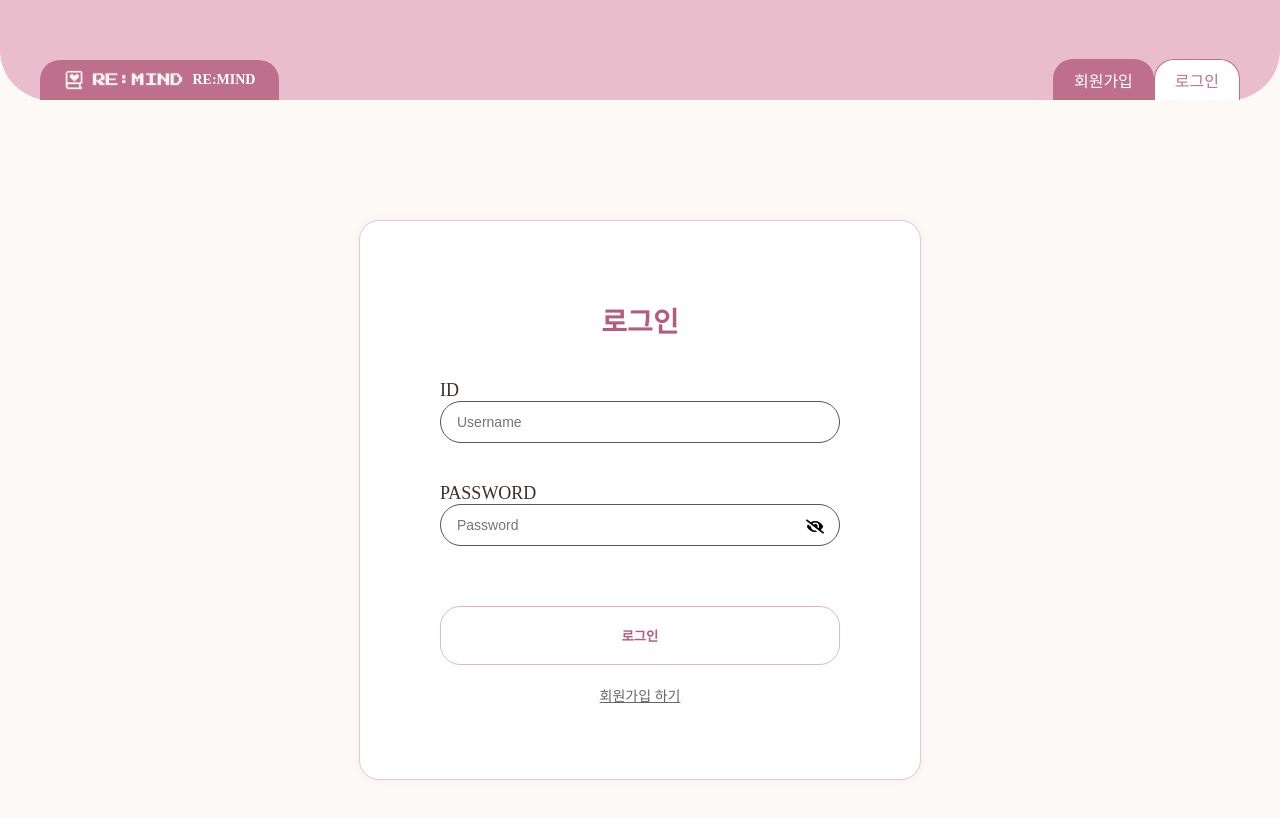
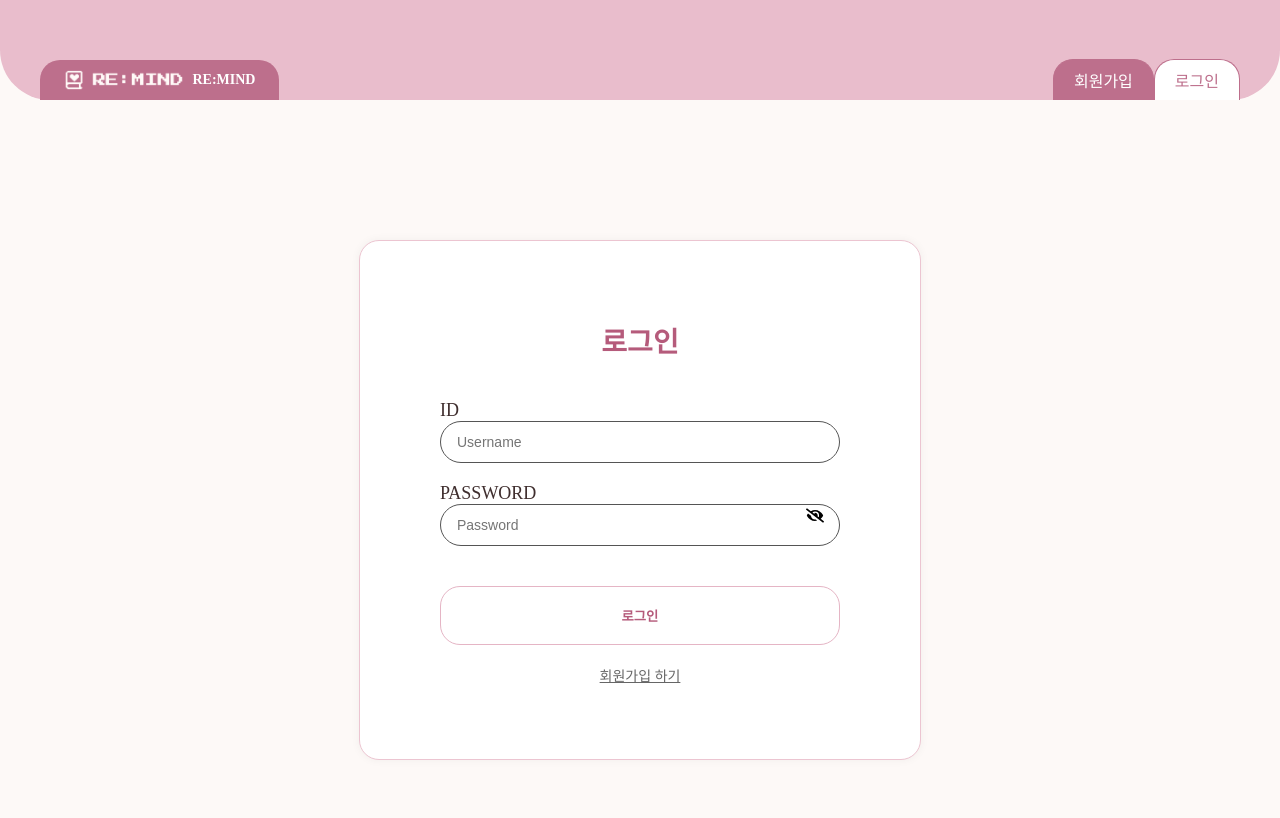
Before and after one commit to 2025-REMIND/REMIND-Frontend, a React (Create React App) app in the folder remind/: page / in a window 1280 px wide. Shown: the top 818 px of the page. Built offline with nearby package versions, Linux system fonts and the light colour scheme; a web font is replaced by a local one.

Commit message:
♻️ 로그인 컴포넌트 재구성

```diff
--- a/remind/src/components/LoginForm/LoginForm.jsx
+++ b/remind/src/components/LoginForm/LoginForm.jsx
@@ -1,13 +1,13 @@
 import React, { useState } from 'react';
 import * as S from './LoginForm.style';
 import Header from './header/Header';
-import { FaEye, FaEyeSlash } from 'react-icons/fa';
-
+import UsernameInput from './input/UsernameInput';
+import PasswordInput from './input/PasswordInput';
+import ToRegisterButton from './button/ToRegisterButton';
 export const LoginForm = () => {
   const [isPasswordVisible, setIsPasswordVisible] = useState(false);
   const [username, setUsername] = useState('');
   const [password, setPassword] = useState('');
-
   const [errors, setErrors] = useState({ username: '', password: '' });
 
   const togglePasswordVisibility = () => {
@@ -16,22 +16,24 @@ export const LoginForm = () => {
 
   const handleSubmit = (e) => {
     e.preventDefault();
+    const newErrors = { username: '', password: '' };
     let isValid = true;
-    const newErrors = { username: '', password: '' };
 
-    // 아이디 유효성
     if (username.trim().length < 4) {
       newErrors.username = '아이디가 일치하지 않습니다.';
       isValid = false;
     }
 
-    // 비밀번호 유효성
     if (password.length < 8) {
       newErrors.password = '비밀번호가 일치하지 않습니다.';
       isValid = false;
     }
 
     setErrors(newErrors);
+    if (isValid) {
+      // 로그인 처리 로직 (ex. API 호출)
+      console.log('로그인 시도:', username, password);
+    }
   };
 
   return (
@@ -42,43 +44,23 @@ export const LoginForm = () => {
           <form onSubmit={handleSubmit}>
             <h1>로그인</h1>
 
-            <S.InputBox>
-              <S.InputBoxText>ID</S.InputBoxText>
-              <S.Input
-                type="text"
-                placeholder="Username"
+            <UsernameInput
               value={username}
               onChange={(e) => setUsername(e.target.value)}
-                required
-                error={!!errors.username}
+              error={errors.username}
             />
-              <S.ErrorText visible={!!errors.username}>{errors.username}</S.ErrorText>
 
-            </S.InputBox>
-
-            <S.InputBox>
-              <S.InputBoxText>PASSWORD</S.InputBoxText>
-              <S.Input
-                type={isPasswordVisible ? 'text' : 'password'}
-                placeholder="Password"
+            <PasswordInput
               value={password}
               onChange={(e) => setPassword(e.target.value)}
-                required
-                error={!!errors.password}
+              error={errors.password}
+              isVisible={isPasswordVisible}
+              toggle={togglePasswordVisibility}
             />
-              <S.ToggleIcon onClick={togglePasswordVisibility}>
-                {isPasswordVisible ? <FaEye /> : <FaEyeSlash />}
-              </S.ToggleIcon>
-              <S.ErrorText visible={!!errors.password}>{errors.password}</S.ErrorText>
-
-
-            </S.InputBox>
 
             <S.LoginButton type="submit">로그인</S.LoginButton>
 
-            <S.RegisterButton>
-              <p>회원가입 하기</p>
-            </S.RegisterButton>
+            <ToRegisterButton/>
           </form>
         </S.LoginFromWrapper>
       </S.LoginFromLayout>
--- /dev/null
+++ b/remind/src/components/LoginForm/button/ToRegisterButton.jsx
@@ -0,0 +1,13 @@
+import React from 'react'
+import * as S from '../LoginForm.style'
+
+const ToRegisterButton = () => {
+  return (
+
+    <S.RegisterButton>
+      <p>회원가입 하기</p>
+    </S.RegisterButton>
+  )
+}
+
+export default ToRegisterButton;
--- /dev/null
+++ b/remind/src/components/LoginForm/input/PasswordInput.jsx
@@ -0,0 +1,23 @@
+import React from 'react';
+import * as S from '../LoginForm.style';
+import { FaEye, FaEyeSlash } from 'react-icons/fa';
+
+const PasswordInput = ({ value, onChange, error, isVisible, toggle }) => (
+  <S.InputBox>
+    <S.InputBoxText>PASSWORD</S.InputBoxText>
+    <S.Input
+      type={isVisible ? 'text' : 'password'}
+      placeholder="Password"
+      value={value}
+      onChange={onChange}
+      $isError={!!error}
+      required
+    />
+    <S.ToggleIcon onClick={toggle}>
+      {isVisible ? <FaEye /> : <FaEyeSlash />}
+    </S.ToggleIcon>
+    {error && <S.ErrorText visible>{error}</S.ErrorText>}
+  </S.InputBox>
+);
+
+export default PasswordInput;
--- /dev/null
+++ b/remind/src/components/LoginForm/input/UsernameInput.jsx
@@ -0,0 +1,19 @@
+import React from 'react';
+import * as S from '../LoginForm.style';
+
+const UsernameInput = ({ value, onChange, error }) => (
+  <S.InputBox>
+    <S.InputBoxText>ID</S.InputBoxText>
+    <S.Input
+      type="text"
+      placeholder="Username"
+      value={value}
+      onChange={onChange}
+      $isError={!!error}
+      required
+    />
+    {error && <S.ErrorText visible>{error}</S.ErrorText>}
+  </S.InputBox>
+);
+
+export default UsernameInput;
```
Lines whose indentation alone changed are shown as unchanged.
